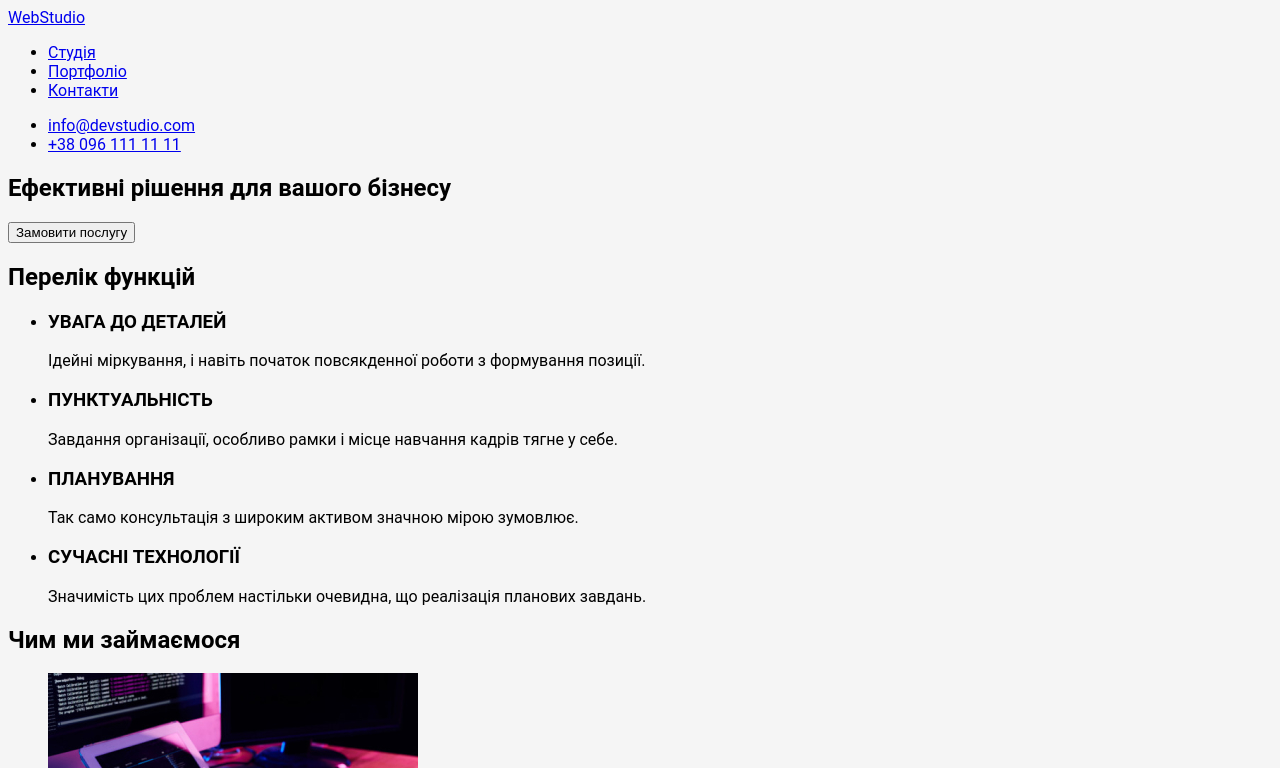
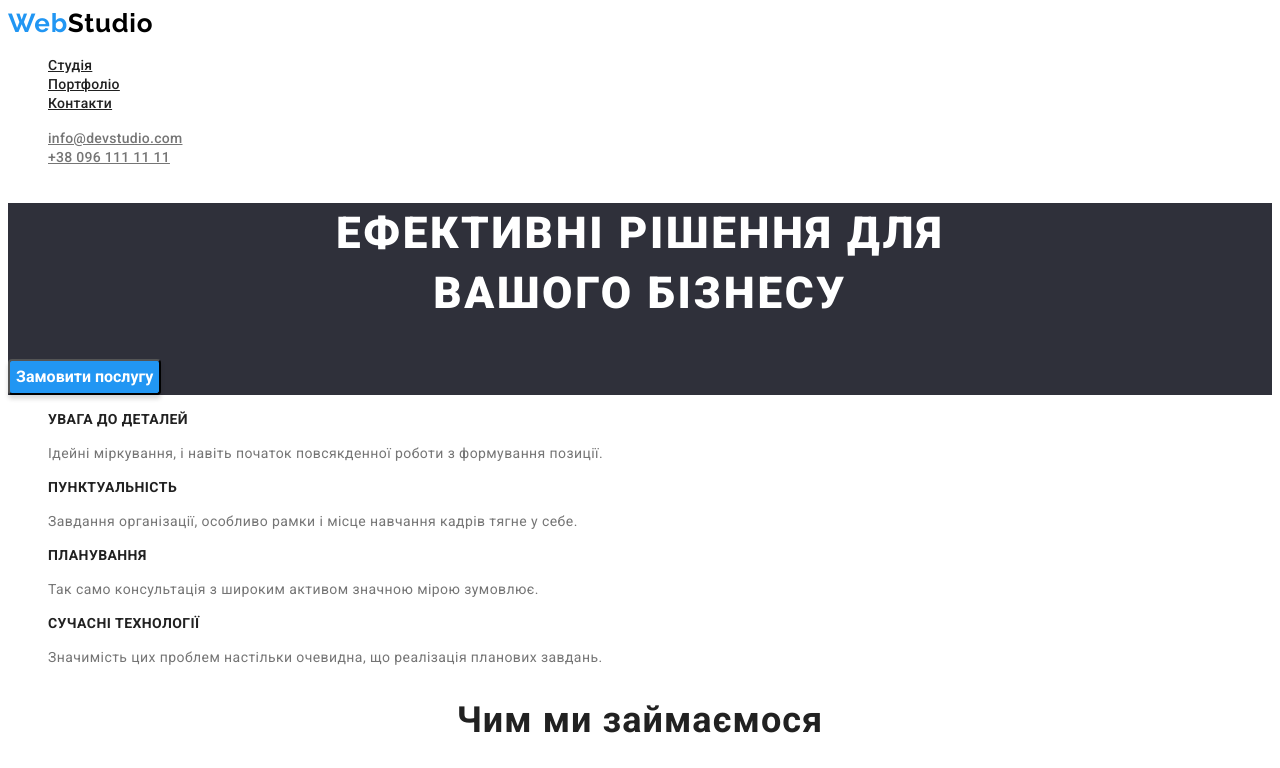
Before and after one commit to Saashimiii/goit-markup-hw-02, a plain HTML site: page index.html in a window 1280 px wide. Shown: the top 768 px of the page. Drawn offline with Linux system fonts and the light colour scheme.

Commit message:
css / hw 2

```diff
--- a/css/style.css
+++ b/css/style.css
@@ -1,9 +1,176 @@
-head {
+body {
+    font-family: Roboto;
+    color: #212121;
+}
+
+
+/* шапка */
+.page-header {}
+
+li {
+    list-style-type: none;
+}
+
+.logo {
+    font-family: 'Raleway';
+    font-style: normal;
+    font-weight: 700;
+    font-size: 26px;
+    line-height: 31px;
+    letter-spacing: 0.03em;
+    color: #000000;
+    text-decoration: none;
+}
+
+.color {
+    color: #2196F3;
+}
+
+/* Навігація */
+
+.site-nav a {
+    font-family: 'Roboto';
+    font-style: normal;
+    font-weight: 500;
+    font-size: 14px;
+    line-height: 16px;
+    letter-spacing: 0.02em;
+    color: #212121;
+}
+
+.site-nav a:hover {
+    color: #2196F3;
+}
+
+.site-nav a:focus {
+    color: #2196F3;
+}
+
+/* Контакти */
+
+.contact a {
+    font-family: 'Roboto';
+    font-style: normal;
+    font-weight: 500;
+    font-size: 14px;
+    line-height: 16px;
+    letter-spacing: 0.02em;
+    color: #757575;
+}
+
+.contact a:hover {
+    color: #2196F3;
+}
+
+.contact a:focus {
+    color: #2196F3;
+}
+
+/* Ефективні рішення */
+
+.main-inf {
+    background: #2F303A;
+}
+
+.main-text {
+    font-family: 'Roboto';
+    font-style: normal;
+    font-weight: 900;
+    font-size: 44px;
+    line-height: 60px;
+    text-align: center;
+    letter-spacing: 0.06em;
+    text-transform: uppercase;
+    color: #FFFFFF;
+}
+
+/* кнопка "Замовити послугу" */
+
+.button-buy {
+    background: #2196F3;
+    box-shadow: 0px 4px 4px rgba(0, 0, 0, 0.15);
+    border-radius: 4px;
+    font-family: 'Roboto';
+    font-style: normal;
+    font-weight: 700;
+    font-size: 16px;
+    line-height: 30px;
+    color: #FFFFFF;
+    cursor: pointer;
+}
+
+.button-buy:hover {
+    background: #188CE8;
+}
+
+.button-buy:focus {
+    background: #188CE8;
+}
+
+/* текст заголовка */
+.hidden {
     display: none;
 }
 
+.text-h {
+    font-family: 'Roboto';
+    font-style: normal;
+    font-weight: 700;
+    font-size: 14px;
+    line-height: 16px;
+    letter-spacing: 0.03em;
+    text-transform: uppercase;
+    color: #212121;
+}
 
-body {
-    font-family: 'Roboto', sans-serif;
-    background-color: #F5F5F5;
+.about {
+    font-family: 'Roboto';
+    font-style: normal;
+    font-weight: 400;
+    font-size: 14px;
+    line-height: 24px;
+    letter-spacing: 0.03em;
+    color: #757575;
 }
+
+.company-inf {
+    background: #F5F4FA;
+}
+
+.company {
+    font-family: 'Roboto';
+    font-style: normal;
+    font-weight: 700;
+    font-size: 36px;
+    line-height: 42px;
+    text-align: center;
+    letter-spacing: 0.03em;
+    color: #212121;
+}
+
+/* підвал */
+
+.page-footer {
+    background: #2F303A;
+}
+
+.logo-footer {
+    font-family: 'Raleway';
+    font-style: normal;
+    font-weight: 700;
+    font-size: 26px;
+    line-height: 31px;
+    letter-spacing: 0.03em;
+    color: #FFFFFF;
+    text-decoration: none;
+}
+
+.address-text {
+    font-family: 'Roboto';
+    font-style: normal;
+    font-weight: 400;
+    font-size: 14px;
+    line-height: 24px;
+    letter-spacing: 0.03em;
+    color: #FFFFFF;
+}
--- a/index.html
+++ b/index.html
@@ -7,20 +7,26 @@
     <meta name="viewport" content="width=device-width, initial-scale=1.0">
     <title>Document</title>
     <link rel="stylesheet" href="./css/style.css">
+    <link rel="preconnect" href="https://fonts.googleapis.com">
+    <link rel="preconnect" href="https://fonts.gstatic.com" crossorigin>
+    <link
+        href="https://fonts.googleapis.com/css2?family=Raleway:wght@700&family=Roboto:wght@400;500;700;900&display=swap"
+        rel="stylesheet">
+
 </head>
 
 <body>
     <!--верхня лінія-->
-    <header class="navigation">
+    <header class="page-header">
         <nav>
-            <a href="/">WebStudio</a>
-            <ul>
+            <a href="/" class="logo"><span class="color">Web</span>Studio</a>
+            <ul class="site-nav">
                 <li> <a href="./index.html">Студія</a> </li>
                 <li> <a href="./portfolio.html">Портфоліо</a> </li>
                 <li> <a href="/">Контакти</a> </li>
             </ul>
         </nav>
-        <ul>
+        <ul class="contact">
             <li> <a href="mailto:info@devstudio.com">info@devstudio.com</a></li>
 
             <li> <a href="tel:+380961111111">+38 096 111 11 11</a></li>
@@ -29,35 +35,35 @@
 
     <!--особливості-->
     <main>
-        <section>
-            <h1>Ефективні рішення для вашого бізнесу</h1>
-            <button type="button">Замовити послугу</button>
+        <section class="main-inf">
+            <h1 class="main-text">Ефективні рішення для <br> вашого бізнесу</h1>
+            <button type="button" class="button-buy">Замовити послугу</button>
         </section>
 
         <section>
-            <h2>Перелік функцій</h2>
+            <h2 class="hidden">Перелік функцій</h2>
             <ul>
                 <li>
-                    <h3>УВАГА ДО ДЕТАЛЕЙ</h3>
-                    <p>Ідейні міркування, і навіть початок повсякденної роботи з формування позиції.</p>
+                    <h3 class="text-h">УВАГА ДО ДЕТАЛЕЙ</h3>
+                    <p class="about">Ідейні міркування, і навіть початок повсякденної роботи з формування позиції.</p>
                 </li>
                 <li>
-                    <h3>ПУНКТУАЛЬНІСТЬ</h3>
-                    <p>Завдання організації, особливо рамки і місце навчання кадрів тягне у себе.</p>
+                    <h3 class="text-h">ПУНКТУАЛЬНІСТЬ</h3>
+                    <p class="about">Завдання організації, особливо рамки і місце навчання кадрів тягне у себе.</p>
                 </li>
                 <li>
-                    <h3>ПЛАНУВАННЯ</h3>
-                    <p>Так само консультація з широким активом значною мірою зумовлює.</p>
+                    <h3 class="text-h">ПЛАНУВАННЯ</h3>
+                    <p class="about">Так само консультація з широким активом значною мірою зумовлює.</p>
                 </li>
                 <li>
-                    <h3>СУЧАСНІ ТЕХНОЛОГІЇ</h3>
-                    <p>Значимість цих проблем настільки очевидна, що реалізація планових завдань.</p>
+                    <h3 class="text-h">СУЧАСНІ ТЕХНОЛОГІЇ</h3>
+                    <p class="about">Значимість цих проблем настільки очевидна, що реалізація планових завдань.</p>
                 </li>
             </ul>
         </section>
 
         <section>
-            <h2>Чим ми займаємося</h2>
+            <h2 class="company">Чим ми займаємося</h2>
             <ul>
                 <li><img src="./images/box_1.jpg" alt="написання коду" width="370"></li>
                 <li><img src="./images/box_2.jpg" alt="оформлення" width="370"></li>
@@ -65,28 +71,28 @@
             </ul>
         </section>
 
-        <section>
-            <h2>Наша команда</h2>
+        <section class="company-inf">
+            <h2 class="company">Наша команда</h2>
             <ul>
                 <li>
                     <img src="./images/ihor.jpg" alt="дизайнер" width="270">
-                    <h3>Ігор Дем'яненко</h3>
-                    <p lang="en">Product Designer</p>
+                    <h3 class="text-h">Ігор Дем'яненко</h3>
+                    <p lang="en" class="about">Product Designer</p>
                 </li>
                 <li>
                     <img src="./images/olha.jpg" alt="розробник" width="270">
-                    <h3>Ольга Рєпіна</h3>
-                    <p lang="en">Frontend Developer</p>
+                    <h3 class="text-h">Ольга Рєпіна</h3>
+                    <p lang="en" class="about">Frontend Developer</p>
                 </li>
                 <li>
                     <img src="./images/mykola.jpg" alt="маркетинг" width="270">
-                    <h3>Микола Тарасов</h3>
-                    <p lang="en">Marketing</p>
+                    <h3 class="text-h">Микола Тарасов</h3>
+                    <p lang="en" class="about">Marketing</p>
                 </li>
                 <li>
                     <img src="./images/muhailo.jpg" alt="UI дизайнер" width="270">
-                    <h3>Михайло Єрмаков</h3>
-                    <p lang="en">UI Designer</p>
+                    <h3 class="text-h">Михайло Єрмаков</h3>
+                    <p lang="en" class="about">UI Designer</p>
                 </li>
             </ul>
         </section>
@@ -96,14 +102,14 @@
 
 
     <!--підвал-->
-    <footer>
-        <a href="/">WebStudio</a>
+    <footer class="page-footer">
+        <a href="/" class="logo-footer"><span class="color">Web</span>Studio</a>
         <ul>
             <li>
-                <address>м. Київ, пр-т Лесі Українки, 26</address>
+                <address class="address-text">м. Київ, пр-т Лесі Українки, 26</address>
             </li>
-            <li><a href="mailto:info@devstudio.com">info@devstudio.com</a></li>
-            <li><a href="tel:+380961111111">+38 096 111 11 11</a></li>
+            <li class="contact"><a href="mailto:info@devstudio.com">info@devstudio.com</a></li>
+            <li class="contact"><a href="tel:+380961111111">+38 096 111 11 11</a></li>
         </ul>
     </footer>
 </body>
```
